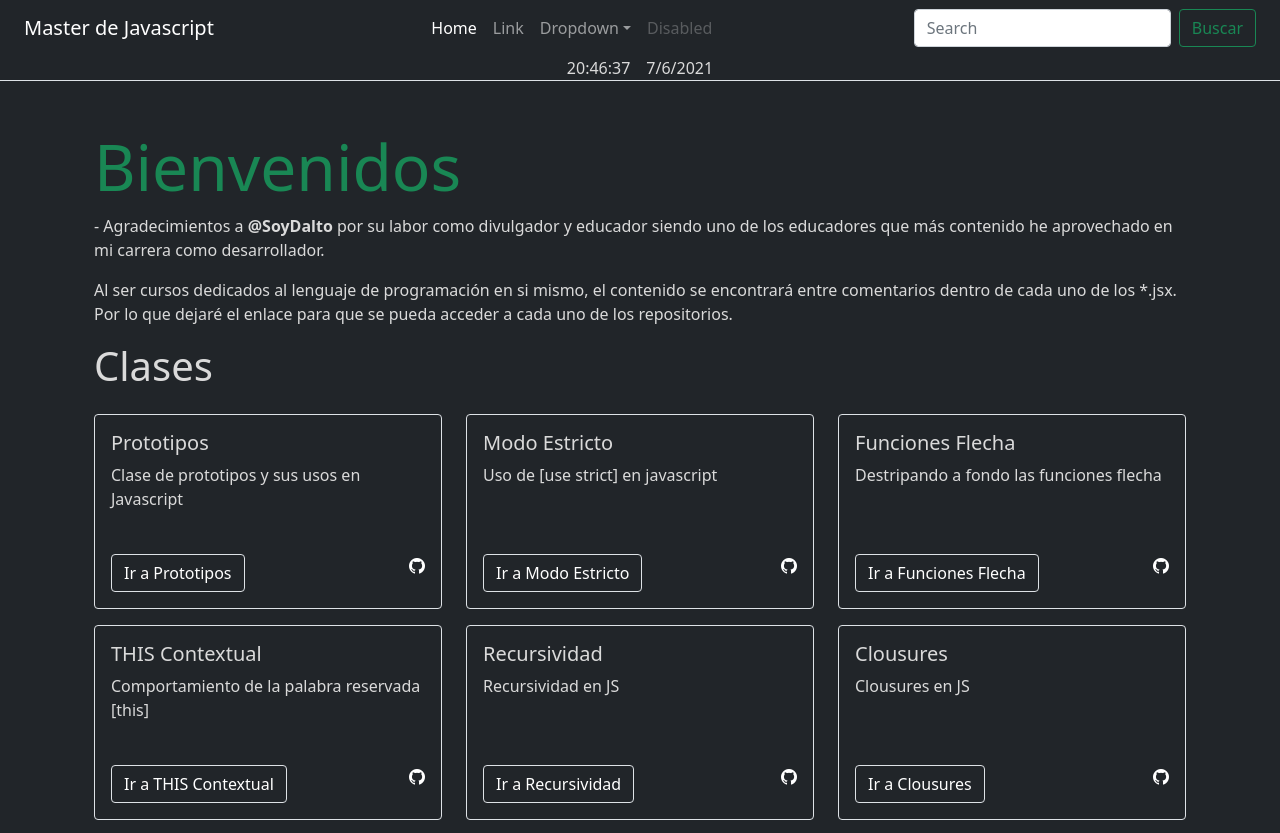
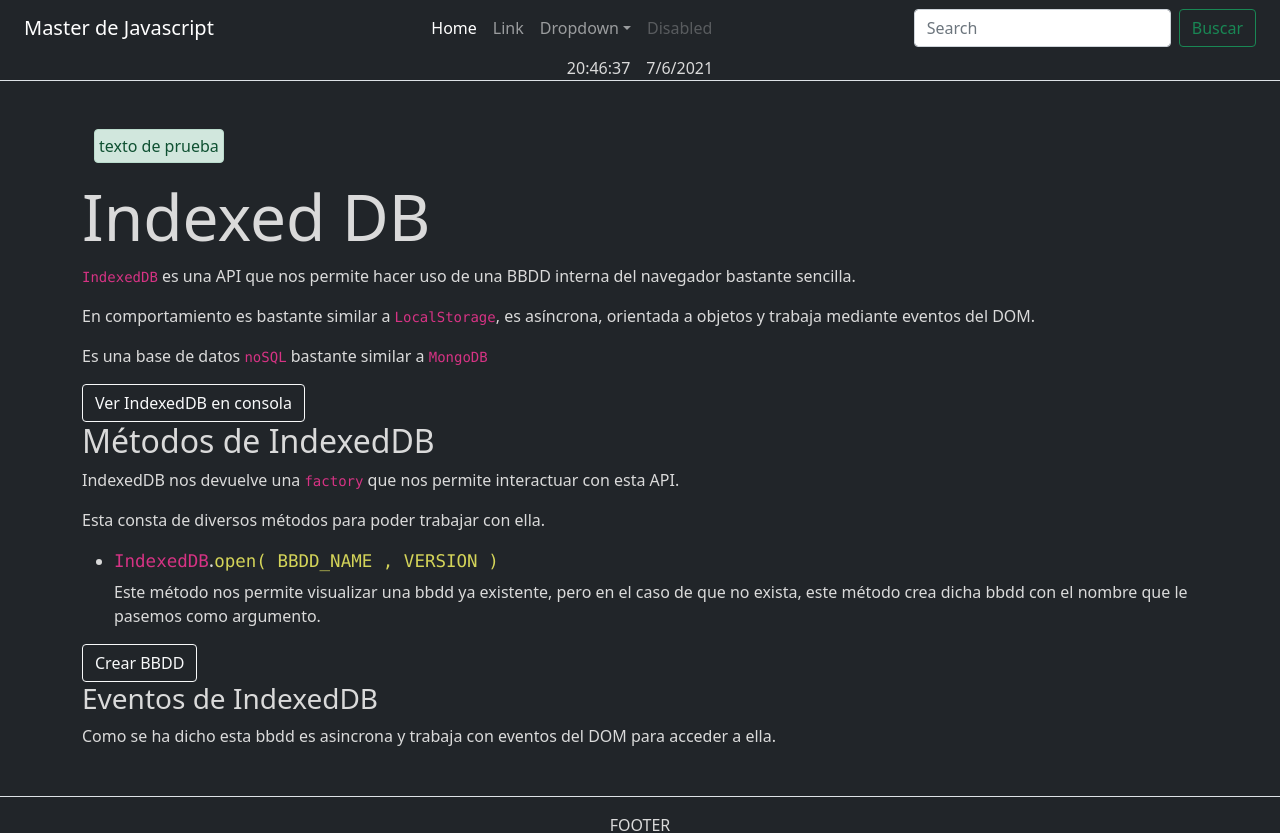
Before and after one commit to sberrus/masterJS, a React (Create React App) app: page /ApiIndexedDB in a window 1280 px wide. Before the commit this address led to /. Shown: the top 833 px of the page. Built offline with nearby package versions, Linux system fonts and the light colour scheme.

Commit message:
Culminada práctica de API DragnDrop con FileReader y Creada clase de ApiIndexedDB

```diff
--- a/src/App.jsx
+++ b/src/App.jsx
@@ -15,6 +15,7 @@ import ApiDragDrop from "./componentes/Clases/ApiDragDrop";
 import ApiGeolocalizacion from "./componentes/Clases/ApiGeolocalizacion";
 import ApiHistory from "./componentes/Clases/ApiHistory";
 import ApiFileReader from "./componentes/Clases/ApiFileReader";
+import ApiIndexedDB from "./componentes/Clases/ApiIndexedDB";
 
 import { BrowserRouter as Router, Switch, Route, Redirect } from "react-router-dom";
 import { useEffect } from "react";
@@ -47,6 +48,7 @@ function App() {
                         <Route path="/ApiGeolocalizacion" component={ApiGeolocalizacion} />
                         <Route path="/ApiHistory" component={ApiHistory} />
                         <Route path="/ApiFileReader" component={ApiFileReader} />
+                        <Route path="/ApiIndexedDB" component={ApiIndexedDB} />
 
                         <Redirect to="/" />
                     </Switch>
--- /dev/null
+++ b/src/componentes/Clases/ApiIndexedDB.jsx
@@ -0,0 +1,76 @@
+import React from "react";
+import Alerts from "../Alerts/Alerts";
+
+const IndexdedDB = () => {
+    const IDBRequest = indexedDB;
+
+    return (
+        <div>
+            <div className="container" id="header">
+                <Alerts alert={"success"} msg={"texto de prueba"} />
+            </div>
+            <div id="body">
+                <h1 className="display-3">Indexed DB</h1>
+                <div id="content">
+                    <section>
+                        <article>
+                            <p>
+                                <code>IndexedDB</code> es una API que nos permite hacer uso de una BBDD interna del navegador
+                                bastante sencilla.
+                            </p>
+                            <p>
+                                En comportamiento es bastante similar a <code>LocalStorage</code>, es asíncrona, orientada a
+                                objetos y trabaja mediante eventos del DOM.
+                            </p>
+                            <p>
+                                Es una base de datos <code>noSQL</code> bastante similar a <code>MongoDB</code>
+                            </p>
+                            <button
+                                className="btn btn-large btn-outline-light"
+                                onClick={() => {
+                                    console.log(IDBRequest);
+                                }}
+                            >
+                                Ver IndexedDB en consola
+                            </button>
+                        </article>
+                        <article>
+                            <h2>Métodos de IndexedDB</h2>
+                            <p>
+                                IndexedDB nos devuelve una <code>factory</code> que nos permite interactuar con esta API.
+                            </p>
+                            <p>Esta consta de diversos métodos para poder trabajar con ella.</p>
+                            <ul>
+                                <li>
+                                    <h5>
+                                        <code>IndexedDB</code>.<code className="arrowFunction">open( BBDD_NAME , VERSION )</code>
+                                    </h5>
+                                    <p>
+                                        Este método nos permite visualizar una bbdd ya existente, pero en el caso de que no
+                                        exista, este método crea dicha bbdd con el nombre que le pasemos como argumento.
+                                    </p>
+                                </li>
+                            </ul>
+                            <button
+                                className="btn btn-large btn-outline-light"
+                                onClick={() => {
+                                    console.log(IDBRequest.open("bbdd"));
+                                }}
+                            >
+                                Crear BBDD
+                            </button>
+                        </article>
+                        <article>
+                            <h3>Eventos de IndexedDB</h3>
+                            <p>
+                                Como se ha dicho esta bbdd es asincrona y trabaja con eventos del DOM para acceder a ella.
+                            </p>
+                        </article>
+                    </section>
+                </div>
+            </div>
+        </div>
+    );
+};
+
+export default IndexdedDB;
--- a/src/componentes/Clases/CustomStyles/galeriaDragnDrop.css
+++ b/src/componentes/Clases/CustomStyles/galeriaDragnDrop.css
@@ -10,3 +10,11 @@
     width: 100%;
     max-width: 250px;
 }
+
+progress {
+    margin-top: 5px;
+    display: none;
+    width: 100%;
+    height: 3px;
+    background-color: red;
+}
--- a/src/componentes/Clases/Index.jsx
+++ b/src/componentes/Clases/Index.jsx
@@ -74,6 +74,11 @@ const Index = () => {
             desc: "API para poder recibir y leer archivos externos",
             url: "/ApiFileReader",
         },
+        {
+            titulo: "API IndexedDB",
+            desc: "null",
+            url: "/ApiIndexedDB",
+        },
     ]);
 
     return (
--- a/src/componentes/Clases/ThisContextual.jsx
+++ b/src/componentes/Clases/ThisContextual.jsx
@@ -2,7 +2,7 @@ import React from "react";
 import Alerts from "../Alerts/Alerts";
 const ThisContextual = () => {
     const thisContext = (e) => {
-        return console.log("Escribe en la consola la palabra reservada %cthis","color:#a275ad;");
+        return console.log("Escribe en la consola la palabra reservada %cthis", "color:#a275ad;");
     };
     return (
         <div>
@@ -15,7 +15,8 @@ const ThisContextual = () => {
                 </h1>
                 <div id="content">
                     <p>
-                        La palabra reservada <code>this</code> es utilizada para referirnos al objeto padre del objeto en el que hacemos uso de esta palabra reservada.
+                        La palabra reservada <code>this</code> es utilizada para referirnos al objeto padre del objeto en el
+                        que hacemos uso de esta palabra reservada.
                     </p>
                     <button onClick={thisContext} className="btn btn-outline-primary">
                         Imprimir en consola this del document
--- a/src/componentes/Clases/galeriaDragnDrop.jsx
+++ b/src/componentes/Clases/galeriaDragnDrop.jsx
@@ -1,7 +1,7 @@
 import React from "react";
 import "./CustomStyles/galeriaDragnDrop.css";
 
-const galeriaDragnDrop = () => {
+const GaleriaDragnDrop = () => {
     const changeStyle = (el, color) => {
         el.style.border = `4px dashed ${color}`;
     };
@@ -11,16 +11,18 @@ const galeriaDragnDrop = () => {
 
     const cargarArchivo = (ar) => {
         const format = ar.name.split(".")[1];
-        if (format == "txt") {
+        if (format === "txt") {
             leerArchivoTexto(ar);
         }
-        if (format == "png" || format == "jpg") {
+        if (format === "png" || format === "jpg") {
             leerArchivoImg(ar);
             document.querySelector("#galeria").textContent = "";
         }
-        if (format == "mp4") {
+        if (format === "mp4") {
             leerVideo(ar);
             document.querySelector("#galeria").textContent = "";
+        } else {
+            return;
         }
     };
 
@@ -43,7 +45,16 @@ const galeriaDragnDrop = () => {
     const leerVideo = (ar) => {
         const reader = new FileReader();
         reader.readAsArrayBuffer(ar);
+        const progressBar = document.getElementById("galeria-progress");
+        progressBar.style.display = "block";
+        reader.addEventListener("progress", (e) => {
+            //evento que se dispara mientras se va cargando el archivo.
+            progressBar.value = ((e.loaded / e.total) * 100).toFixed();
+        });
         reader.addEventListener("load", (e) => {
+            // Escucha para cuando el archivo se ha cargado por completo
+            const progressBar = document.getElementById("galeria-progress");
+            progressBar.style.display = "none";
             let video = new Blob([new Uint8Array(e.currentTarget.result)], { type: "mp4/video" });
             let url = URL.createObjectURL(video);
             let videoElement = document.createElement("VIDEO");
@@ -87,9 +98,10 @@ const galeriaDragnDrop = () => {
             >
                 Zona de Drop
             </div>
+            <progress id="galeria-progress" max="100" value="0" />
             <div id="galeria"></div>
         </div>
     );
 };
 
-export default galeriaDragnDrop;
+export default GaleriaDragnDrop;
```
